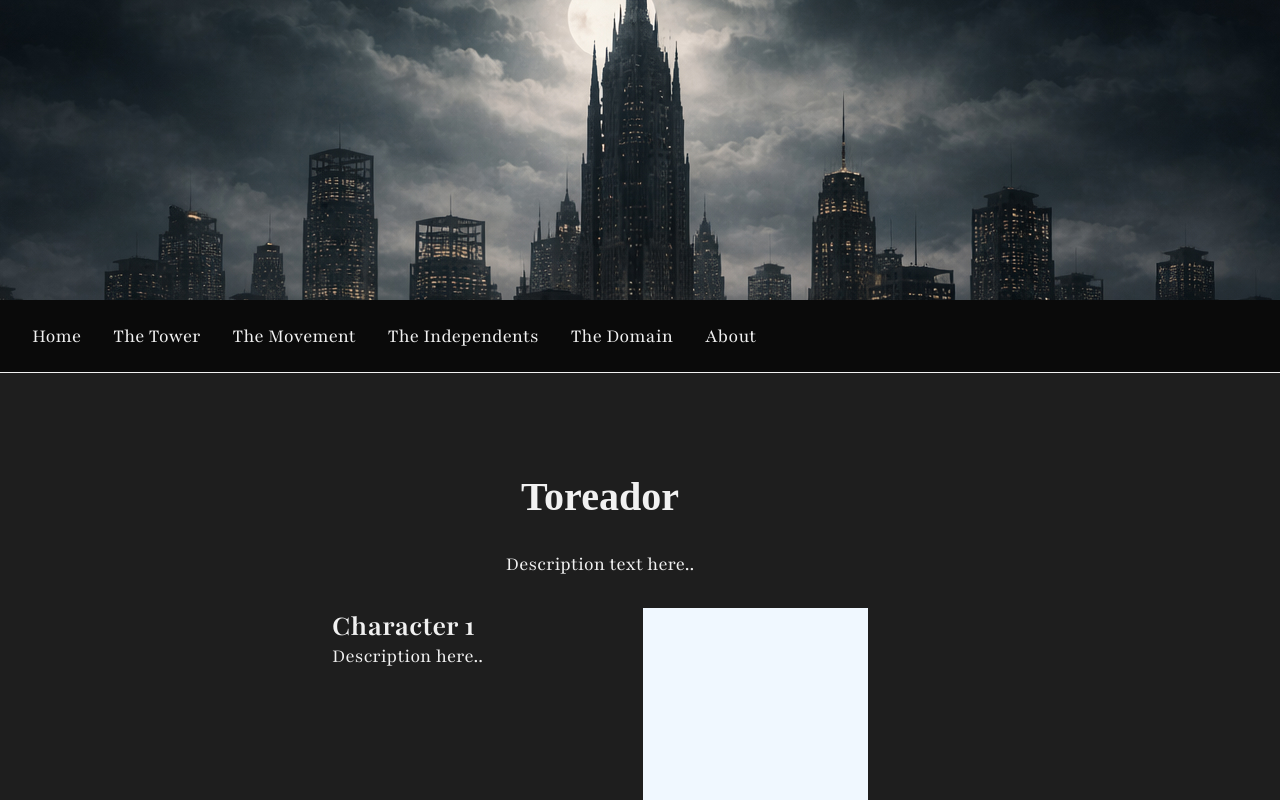
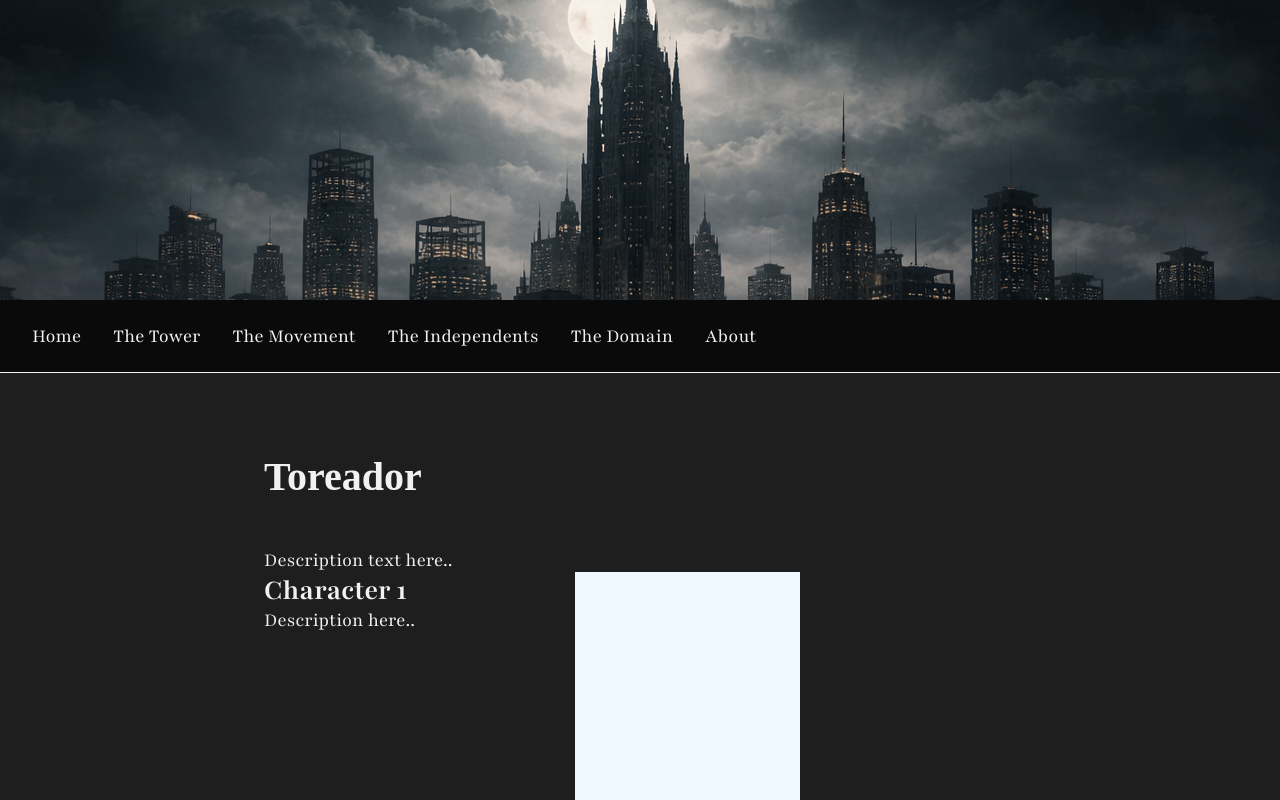
Before and after one commit to AndreasB09/shadow-by-night, a React (Vite) app: page /clan in a window 1280 px wide. Shown: the top 800 px of the page. Built offline with nearby package versions, Linux system fonts and the light colour scheme; a web font is replaced by a local one.

Commit message:
padding and layout fix

```diff
--- a/src/components/Layout/Layout.css
+++ b/src/components/Layout/Layout.css
@@ -1,8 +1,9 @@
 .page-layout {
-    max-width: 1200px;
-    display: flex;
-    flex-direction: column;
-    align-items: center;
-    gap: 2rem;
-    padding-top: 100px;
+    max-width: 800px;
+    margin: 0 auto;
+    padding: 2rem 1.5rem;
 }
+
+.page-layout h1 {
+    margin: 3rem 0;
+}
```
